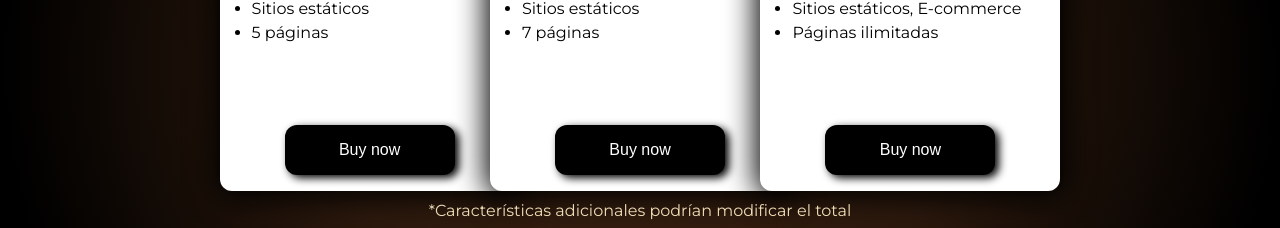
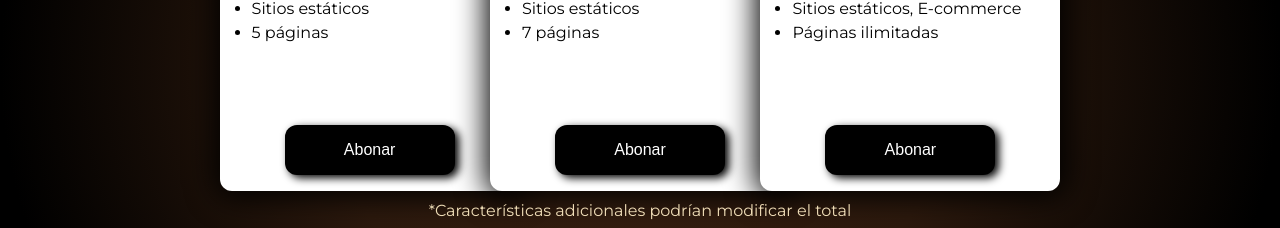
Before and after one commit to Nahuel1077/criollos, a Next.js app: page /es in a window 1280 px wide. Shown: the part 2094-2322 px from the top of the page. Built offline with nearby package versions, Linux system fonts and the light colour scheme; a web font is replaced by a local one.

Commit message:
paying buttons

```diff
--- a/app/es/layout.js
+++ b/app/es/layout.js
@@ -84,7 +84,7 @@ import 'animate.css';
                 height={200}
               />
               <div className="flex flex-row gap-8">
-                <Link href="/">
+                <Link href="mailto:general@criollos-solutions.com">
                   <Image
                     className="bg-transparent invert hover:opacity-50 transition-opacity"
                     src="/envelope-solid.svg"
@@ -93,7 +93,7 @@ import 'animate.css';
                     height={30}
                   />
               </Link>
-                <Link href="/">
+                <Link href="https://www.instagram.com/criollossolutions/">
                   <Image
                     className="bg-transparent invert hover:opacity-50 transition-opacity"
                     src="/instagram-brands.svg"
--- a/app/es/page.js
+++ b/app/es/page.js
@@ -403,8 +403,8 @@ export default function EsHome() {
               <li>5 páginas</li>
             </ul>
             <button className=" bg-black text-white w-[170px] h-[50px] rounded-xl m-[1rem] hover:bg-[#232222] shadow-[4px_3px_8px_black]">
-              <a href="https://mpago.la/1KGKvGV" className={pricing === "monthly" ? "block" : "hidden"}>Buy now</a>
-              <a href="https://mpago.la/2sHWkr2" className={pricing === "yearly" ? "block" : "hidden"}>Buy now</a>
+              <a href="https://mpago.la/1KGKvGV" className={pricing === "monthly" ? "block" : "hidden"}>Abonar</a>
+              <a href="https://mpago.la/2sHWkr2" className={pricing === "yearly" ? "block" : "hidden"}>Abonar</a>
             </button>
           </div>
           <div className="w-[300px] h-[300px] lg:h-full flex flex-col items-center text-center lg:gap-[2rem] bg-white rounded-xl text-black shadow-[1px_1px_30px_5px] hover:scale-105 transition-all duration-75 ease-in-out">
@@ -418,8 +418,8 @@ export default function EsHome() {
               <li>7 páginas</li>
             </ul>
             <button className=" bg-black text-white w-[170px] h-[50px] rounded-xl m-[1rem] hover:bg-[#232222] shadow-[4px_3px_8px_black]">
-              <a href="https://mpago.la/17N77Kt" className={pricing === "monthly" ? "block" : "hidden"}>Buy now</a>
-              <a href="https://mpago.la/2Litxxe" className={pricing === "yearly" ? "block" : "hidden"}>Buy now</a>
+              <a href="https://mpago.la/17N77Kt" className={pricing === "monthly" ? "block" : "hidden"}>Abonar</a>
+              <a href="https://mpago.la/2Litxxe" className={pricing === "yearly" ? "block" : "hidden"}>Abonar</a>
             </button>
           </div>
           <div className="w-[300px] h-[300px] lg:h-full flex flex-col items-center text-center lg:gap-[2rem] bg-white rounded-xl text-black shadow-[1px_1px_30px_5px] hover:scale-105 transition-all duration-75 ease-in-out">
@@ -433,8 +433,8 @@ export default function EsHome() {
               <li>Páginas ilimitadas</li>
             </ul>
             <button className=" bg-black text-white w-[170px] h-[50px] rounded-xl m-[1rem] hover:bg-[#232222] shadow-[4px_3px_8px_black]">
-              <a href="https://mpago.la/2gdAEox" className={pricing === "monthly" ? "block" : "hidden"}>Buy now</a>
-              <a href="https://mpago.la/2P2hAhP" className={pricing === "yearly" ? "block" : "hidden"}>Buy now</a>
+              <a href="https://mpago.la/2gdAEox" className={pricing === "monthly" ? "block" : "hidden"}>Abonar</a>
+              <a href="https://mpago.la/2P2hAhP" className={pricing === "yearly" ? "block" : "hidden"}>Abonar</a>
             </button>
           </div>
         </div>
@@ -445,7 +445,7 @@ export default function EsHome() {
       <section id="contact" className="flex flex-col items-center gap-4"> {/*Contact*/}
         <h1 className={`${philosopher.className} text-center w-full text-4xl text-[#f0deb8]`}>Contacto</h1>
         <div className="w-full md:w-[600px] h-[600px] md:h-[700px] flex flex-col bg-white rounded-xl text-black shadow-[1px_1px_30px_5px]">
-          <form action="https://formsubmit.co/nahuh08@gmail.com" method="POST">
+          <form action="https://formsubmit.co/general@criollos-solutions.com" method="POST">
             <div className="w-full lg:w-[600px] lg:h-[800px] h-100vh flex flex-col gap-[2rem] p-[2rem] md:p-[5rem]">
               <div className="flex flex-col gap-6 content-center flex-wrap items-start">
                 <label htmlFor="name">Nombre</label>
--- a/app/layout.js
+++ b/app/layout.js
@@ -120,7 +120,7 @@ export default function RootLayout({ children }) {
               height={200}
             />
             <div className="flex flex-row gap-8">
-              <Link href="/">
+              <Link href="mailto:general@criollos-solutions.com">
                 <Image
                   className="bg-transparent invert hover:opacity-50 transition-opacity"
                   src="/envelope-solid.svg"
@@ -129,7 +129,7 @@ export default function RootLayout({ children }) {
                   height={30}
                 />
             </Link>
-              <Link href="/">
+              <Link href="https://www.instagram.com/criollossolutions/">
                 <Image
                   className="bg-transparent invert hover:opacity-50 transition-opacity"
                   src="/instagram-brands.svg"
--- a/app/page.js
+++ b/app/page.js
@@ -446,7 +446,7 @@ export default function Home() {
       <section id="contact" className="flex flex-col items-center gap-4"> {/*Contact*/}
         <h1 className={`${philosopher.className} text-center w-full text-4xl text-[#f0deb8]`}>Contact us</h1>
         <div className="w-full md:w-[600px] h-[600px] md:h-[700px] flex flex-col bg-white rounded-xl text-black shadow-[1px_1px_30px_5px]">
-          <form action="https://formsubmit.co/nahuh08@gmail.com" method="POST">
+          <form action="https://formsubmit.co/general@criollos-solutions.com" method="POST">
             <div className="w-full lg:w-[600px] lg:h-[800px] h-100vh flex flex-col gap-[2rem] p-[2rem] md:p-[5rem]">
               <div className="flex flex-col gap-6 content-center flex-wrap items-start">
                 <label htmlFor="name">Name</label>
```
